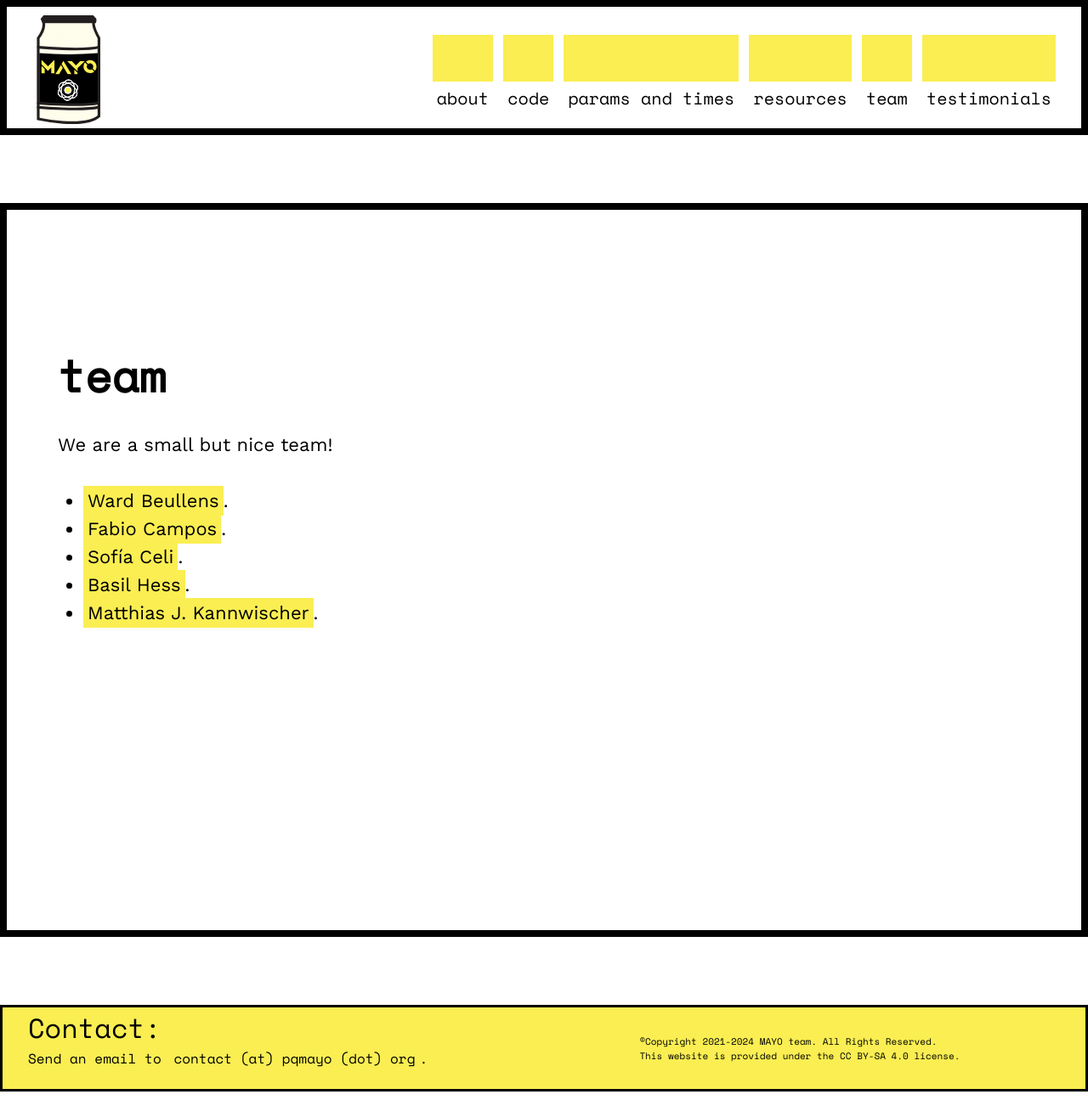
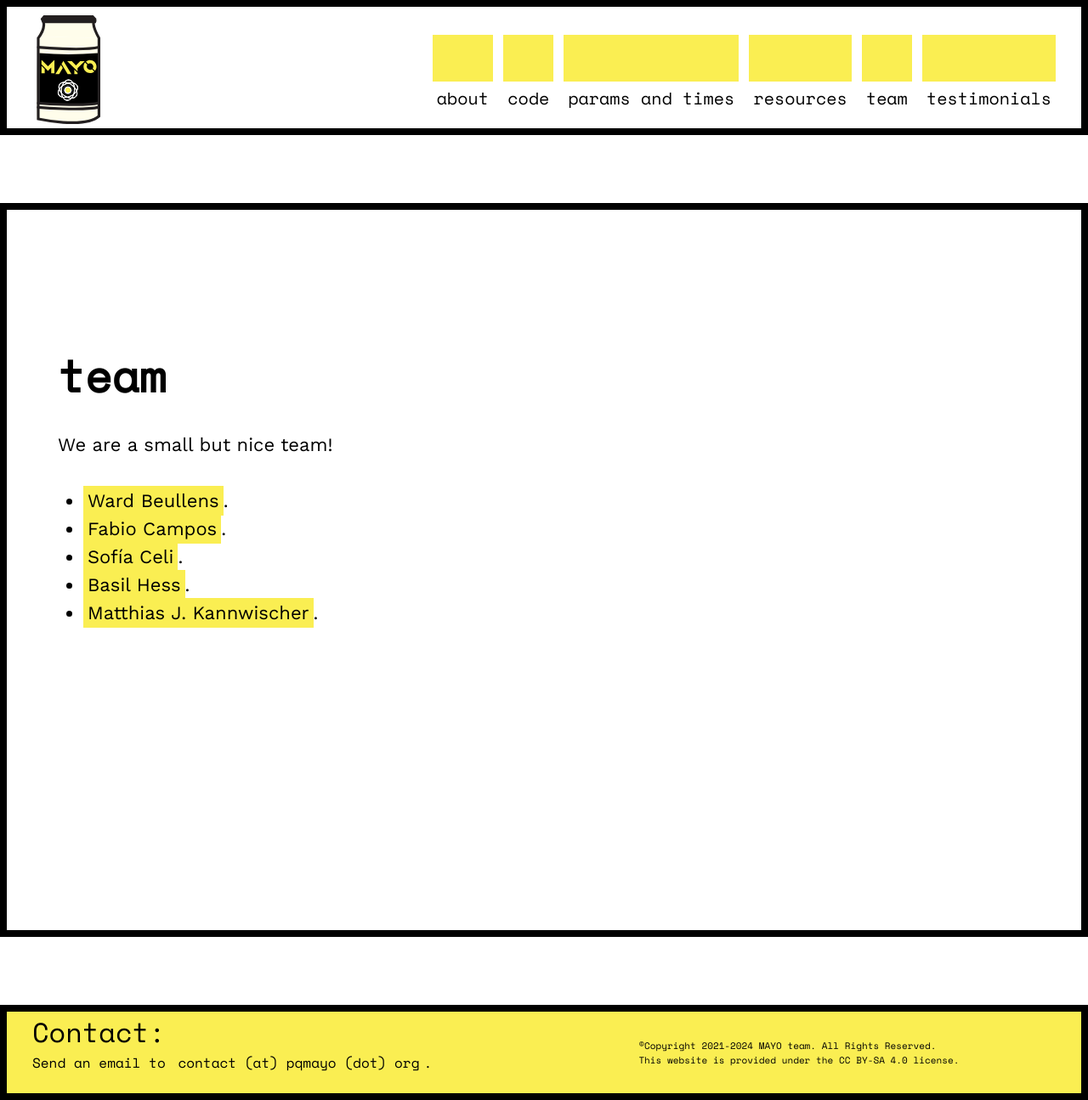
Before and after one commit to PQCMayo/MAYO-website, a Jekyll site: the page built from team.html, in a window 1280 px wide. Shown: the whole page at 85% size. Built offline with Jekyll 4.4.1, drawn with Linux system fonts in a browser that asks for light colours.

Commit message:
Also here

```diff
--- a/_sass/_layout.scss
+++ b/_sass/_layout.scss
@@ -68,7 +68,7 @@
  */
 .site-footer {
     background-color: $strong-orange-color;
-    border: solid;
+    border: solid .5rem;
     padding-right: $spacing-unit;
     padding-left: $spacing-unit;
 
```
